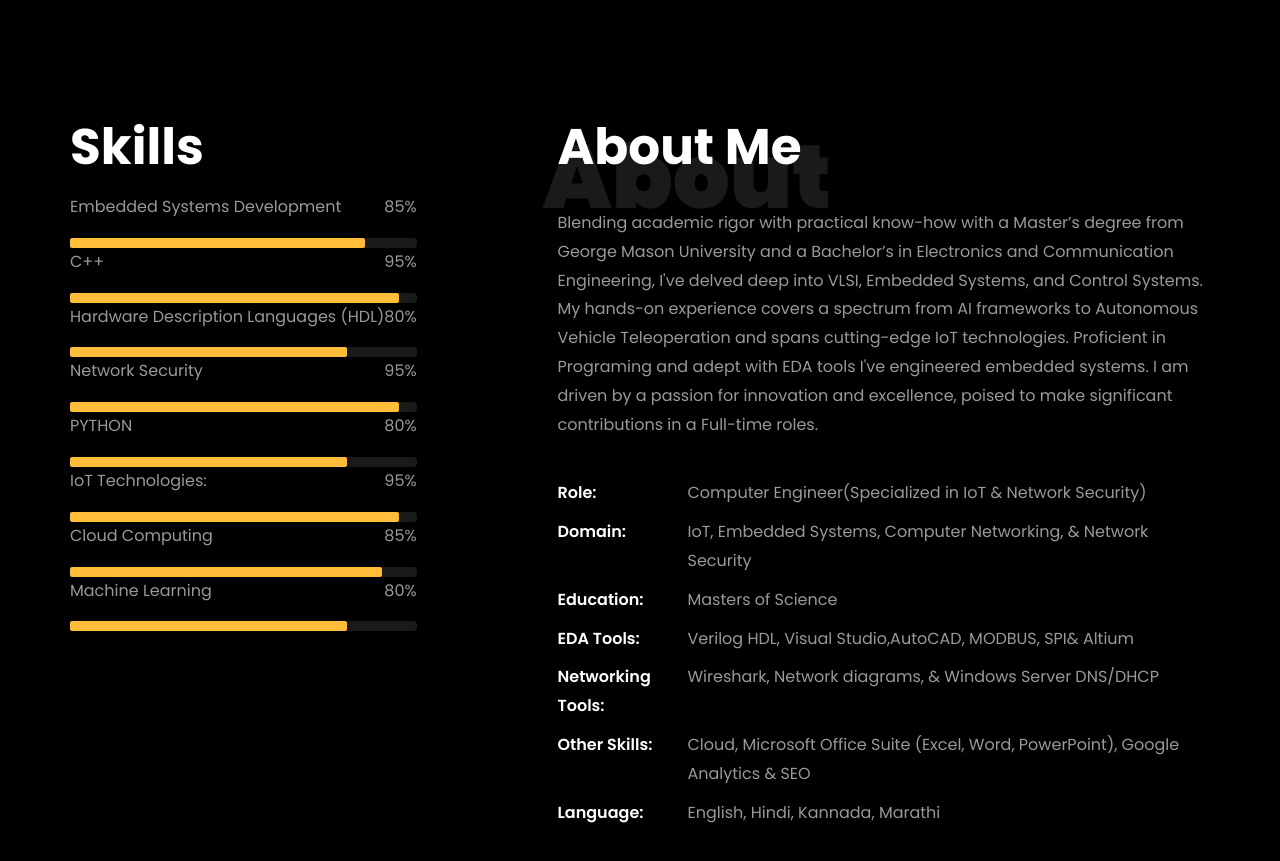
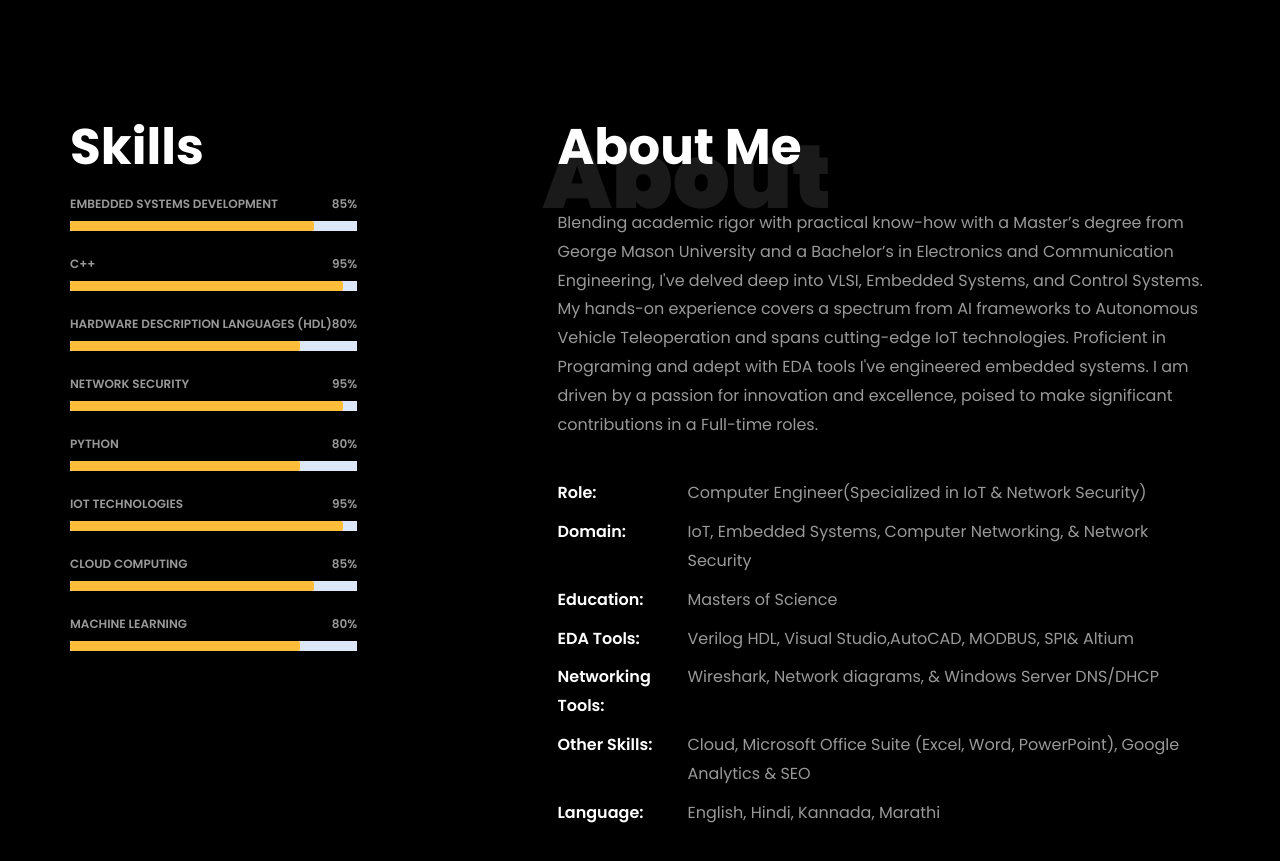
Before and after one commit to rohit-balekundri/portfolio, a plain HTML site: page index.html in a window 1280 px wide. Shown: the part 752-1613 px from the top of the page. Drawn offline with nearby package versions, Linux system fonts and the light colour scheme; files that its build step writes are made by us from their sources; files whose address does not match are found by name.

Commit message:
Added sliding effect for skills

```diff
--- a/index.html
+++ b/index.html
@@ -44,16 +44,36 @@
 		}
 
 
-		.skill-mf .progress {
-			/* background-color: #cde1f8; */
-			margin: .5rem 0 1.2rem 0;
+		.progress {
+       		height: 60px;
+       		display: block;
+       		background: none;
        		border-radius: 0;
-			height: .7rem;
 		}
 
-		.skill-mf .progress .progress-bar {
-			height: .7rem;
-			background-color: #ffbd39;
+		.progress .skill {
+		  	padding: 0;
+		  	margin: 0 0 6px 0;
+		  	text-transform: uppercase;
+		  	display: block;
+		  	font-weight: 600;
+		}
+
+		.progress .skill .val {
+		  	float: right;
+		  	font-style: normal;
+		}
+
+		.progress-bar-wrap {
+		  	background: #dce8f8;
+		  	height: 10px;
+		}
+
+		.progress-bar {
+		  	width: 0;
+		  	height: 10px;
+		  	transition: width 0.9s ease-in-out;
+		  	background-color: #FFBD39;
 		}
 
 
@@ -235,66 +255,64 @@
 					<!-- <div class="row d-flex"> -->
 					<div class="col-md-6 col-lg-5 d-flex">
 						<div>
-							<div class="heading-section">
+							<div class="heading-section skills-content">
 								<h2>Skills</h2>
-									<p class="d-flex justify-content-between">
-										<span>Embedded Systems Development</span>
-										<span class="pull-right">85%</span>
-									</p>
 								<div class="progress">
-										<div class="progress-bar" role="progressbar" style="width: 85%"
-											aria-valuenow="85" aria-valuemin="0" aria-valuemax="100"></div>
+									<span class="skill">Embedded Systems Development <i class="val">85%</i></span>
+									<div class="progress-bar-wrap">
+									  <div class="progress-bar" role="progressbar" aria-valuenow="85" aria-valuemin="0" aria-valuemax="100">
 									  </div>
-									<p class="d-flex justify-content-between">
-										<span>C++</span> <span class="pull-right">95%</span>
-									</p>
+									</div>
+								</div>
 								<div class="progress">
-										<div class="progress-bar" role="progressbar" style="width: 95%;"
-											aria-valuenow="95" aria-valuemin="0" aria-valuemax="100"></div>
+									<span class="skill">C++ <i class="val">95%</i></span>
+									<div class="progress-bar-wrap">
+									  <div class="progress-bar" role="progressbar" aria-valuenow="95" aria-valuemin="0" aria-valuemax="100">
 									  </div>
-									<p class="d-flex justify-content-between">
-										<span>Hardware Description Languages (HDL)</span> <span
-											class="pull-right">80%</span>
-									</p>
+									</div>
+								</div>
 								<div class="progress">
-										<div class="progress-bar" role="progressbar" style="width: 80%"
-											aria-valuenow="80" aria-valuemin="0" aria-valuemax="100"></div>
+									<span class="skill">Hardware Description Languages (HDL) <i class="val">80%</i></span>
+									<div class="progress-bar-wrap">
+									  <div class="progress-bar" role="progressbar" aria-valuenow="80" aria-valuemin="0" aria-valuemax="100">
 									  </div>
-									<p class="d-flex justify-content-between">
-										<span>Network Security</span> <span class="pull-right">95%</span>
-									</p>
+									</div>
+								</div>
 								<div class="progress">
-										<div class="progress-bar" role="progressbar" style="width: 95%;"
-											aria-valuenow="95" aria-valuemin="0" aria-valuemax="100"></div>
+									<span class="skill">Network Security <i class="val">95%</i></span>
+									<div class="progress-bar-wrap">
+									  <div class="progress-bar" role="progressbar" aria-valuenow="95" aria-valuemin="0" aria-valuemax="100">
 									  </div>
-									<p class="d-flex justify-content-between">
-										<span>PYTHON</span> <span class="pull-right">80%</span>
-									</p>
+									</div>
+								</div>
 								<div class="progress">
-										<div class="progress-bar" role="progressbar" style="width: 80%"
-											aria-valuenow="80" aria-valuemin="0" aria-valuemax="100"></div>
+									<span class="skill">PYTHON <i class="val">80%</i></span>
+									<div class="progress-bar-wrap">
+									  <div class="progress-bar" role="progressbar" aria-valuenow="80" aria-valuemin="0" aria-valuemax="100">
 									  </div>
-									<p class="d-flex justify-content-between">
-										<span>IoT Technologies: </span> <span class="pull-right">95%</span>
-									</p>
+									</div>
+								</div>
 								<div class="progress">
-										<div class="progress-bar" role="progressbar" style="width: 95%"
-											aria-valuenow="95" aria-valuemin="0" aria-valuemax="100"></div>
+									<span class="skill">IoT Technologies <i class="val">95%</i></span>
+									<div class="progress-bar-wrap">
+									  <div class="progress-bar" role="progressbar" aria-valuenow="95" aria-valuemin="0" aria-valuemax="100">
+									  </div>
+									</div>
 								</div>
 
-									<p class="d-flex justify-content-between">
-										<span>Cloud Computing</span> <span class="pull-right">85%</span>
-									</p>
 								<div class="progress">
-										<div class="progress-bar" role="progressbar" style="width: 90%"
-											aria-valuenow="90" aria-valuemin="0" aria-valuemax="100"></div>
+									<span class="skill">Cloud Computing <i class="val">85%</i></span>
+									<div class="progress-bar-wrap">
+									  <div class="progress-bar" role="progressbar" aria-valuenow="85" aria-valuemin="0" aria-valuemax="100">
 									  </div>
-									<p class="d-flex justify-content-between">
-										<span>Machine Learning</span> <span class="pull-right">80%</span>
-									</p>
+									</div>
+								</div>
 								<div class="progress">
-										<div class="progress-bar" role="progressbar" style="width: 80%"
-											aria-valuenow="80" aria-valuemin="0" aria-valuemax="100"></div>
+									<span class="skill">Machine Learning <i class="val">80%</i></span>
+									<div class="progress-bar-wrap">
+									  <div class="progress-bar" role="progressbar" aria-valuenow="80" aria-valuemin="0" aria-valuemax="100">
+									  </div>
+									</div>
 								</div>
 						</div>
 						</div>
--- a/js/main.js
+++ b/js/main.js
@@ -269,7 +269,21 @@
     fixedContentPos: false
   });
 
+  $(document).ready(function() {
+    var $skillsContent = $('.skills-content');
 
+    if ($skillsContent.length) {
+        $skillsContent.waypoint(function(direction) {
+            var $progressBars = $('.progress .progress-bar');
+            $progressBars.each(function() {
+                var $this = $(this);
+                $this.css('width', $this.attr('aria-valuenow') + '%');
+            });
+        }, {
+            offset: '80%'
+        });
+    }
+});
 
 
 
```
Lines whose indentation alone changed are shown as unchanged.
